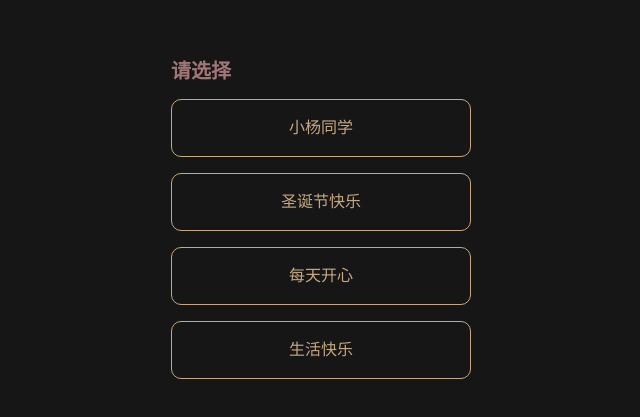
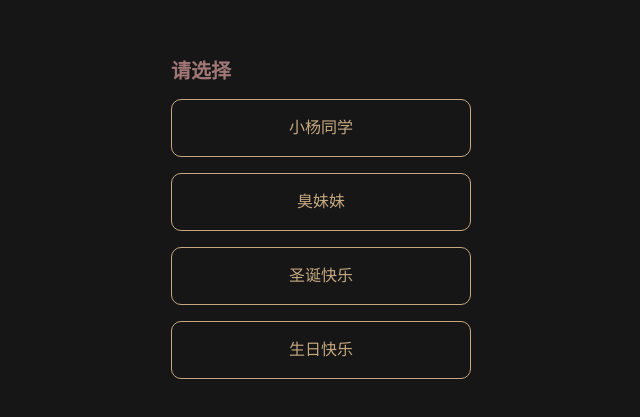
Before and after one commit to yua-oss/xyh2yhz, a plain HTML site: page index3.html in a window 1280 px wide. Shown: the part 173-590 px from the top of the page, 319-959 px from the left. Drawn offline with nearby package versions, Linux system fonts and the light colour scheme.

Commit message:
Update index3.html

```diff
--- a/index3.html
+++ b/index3.html
@@ -116,13 +116,13 @@
             </button>
         </li>
         <li>
-            <button class="btn" id="btnB" type="button">圣诞节快乐</button>
+            <button class="btn" id="btnB" type="button">臭妹妹</button>
         </li>
         <li>
-            <button class="btn" id="btnC" type="button">每天开心</button>
+            <button class="btn" id="btnC" type="button">圣诞快乐</button>
         </li>
         <li>
-            <button class="btn" id="btnD" type="button">生活快乐</button>
+            <button class="btn" id="btnD" type="button">生日快乐</button>
         </li>
         <!--            <li class="separator">或者</li>-->
         <li>
```
